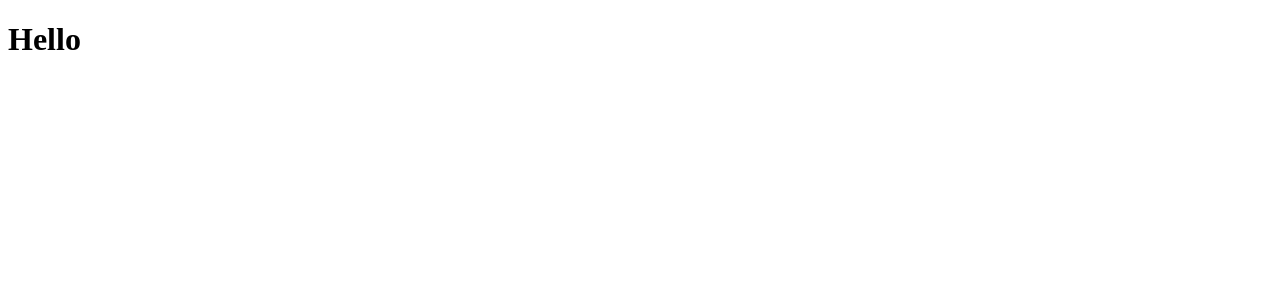
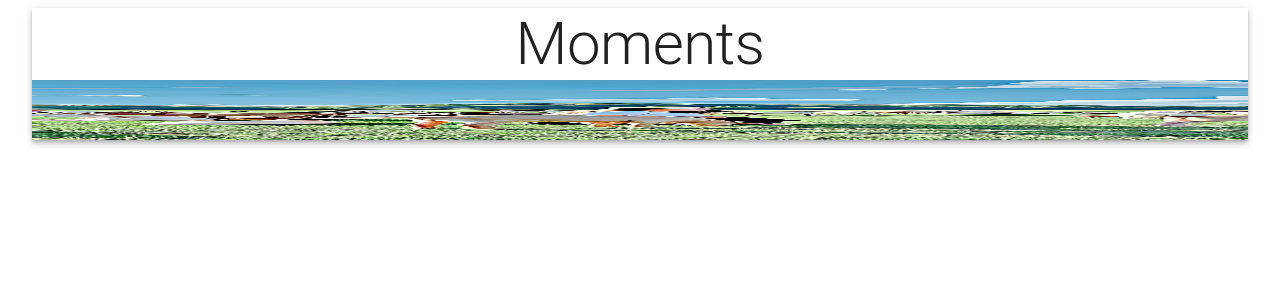
Before and after one commit to Winnie0313/Moments-MERN, a React (Create React App) app in the folder client/: page / in a window 1280 px wide. Shown: the top 300 px of the page. Built offline with nearby package versions, Linux system fonts and the light colour scheme.

Commit message:
create appBar

```diff
--- a/client/package.json
+++ b/client/package.json
@@ -5,6 +5,7 @@
   "dependencies": {
     "@emotion/react": "^11.10.5",
     "@emotion/styled": "^11.10.5",
+    "@material-ui/core": "^4.12.4",
     "@mui/material": "^5.10.17",
     "@testing-library/jest-dom": "^5.16.5",
     "@testing-library/react": "^13.4.0",
--- a/client/src/App.js
+++ b/client/src/App.js
@@ -1,10 +1,17 @@
 import React from "react";
+import { Container, AppBar, Typography, Grow, Grid } from "@material-ui/core";
+import moments from './images/moments.png';
 
 const App = () => {
   return (
-    <div>
-      <h1>Hello</h1>
-    </div>
+    <Container maxWidth="lg">
+      <AppBar position="static" color="interit">
+        <Typography variant="h2" align="center">Moments</Typography>
+        <img src={moments} alt="moments" height="60" />
+      </AppBar>
+
+    </Container>
+
   );
 }
 
```
Also changed, not shown: client/src/images/moments.png (added), 1 other file (tests, documents, lock files or other folders).
